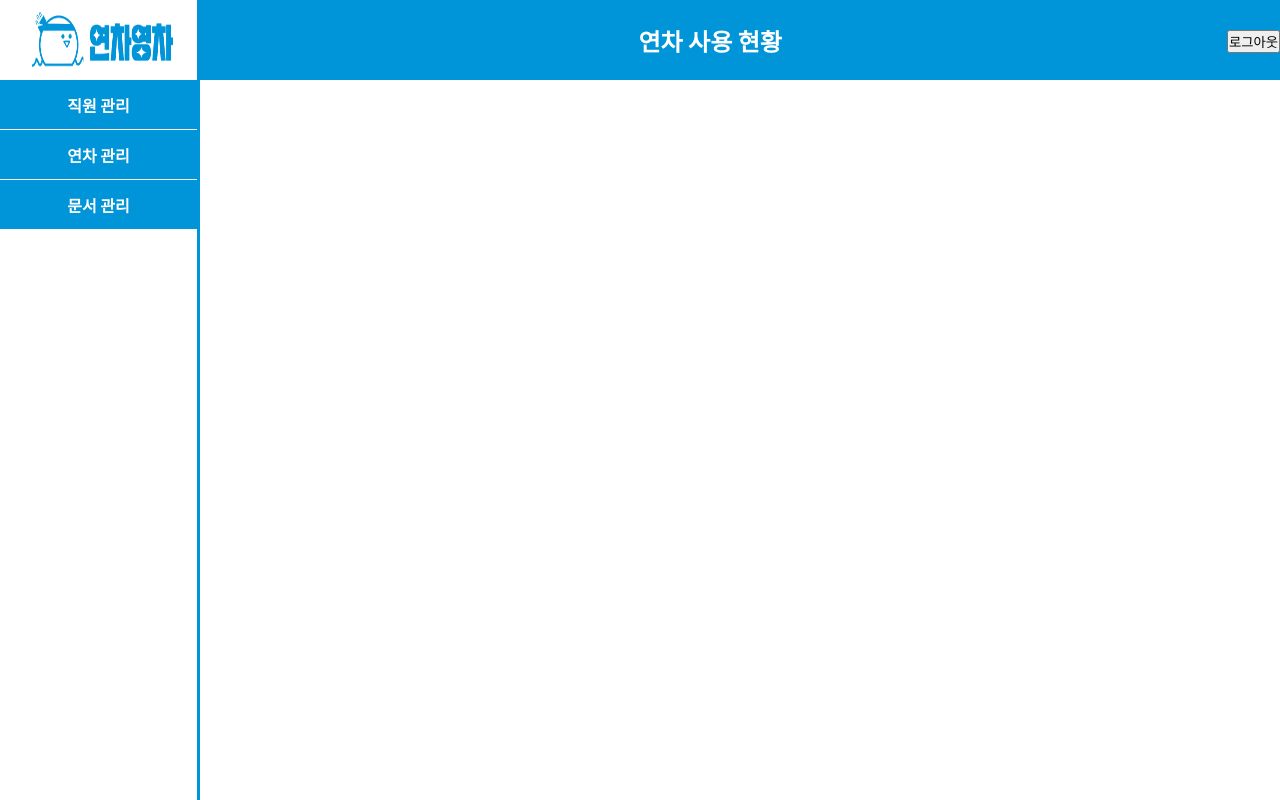
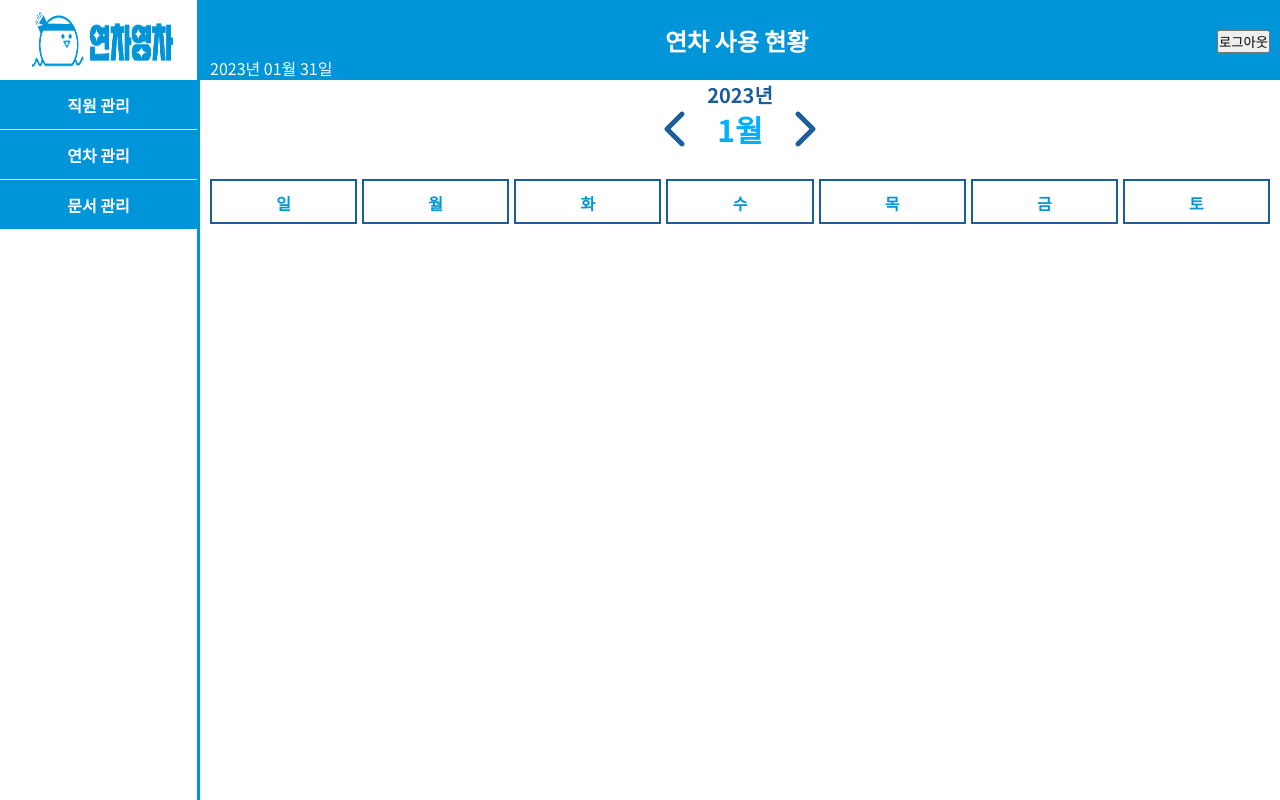
Before and after one commit to jaebong8/YEONCHA_YOUNGCHA, a Next.js app in the folder client/: page / in a window 1280 px wide. Built offline with nearby package versions, Linux system fonts and the light colour scheme; no server answers; sample sign-in values are in the browser's storage.

Commit message:
달력 전 달, 다음 달, 클릭 버튼

```diff
--- a/client/package.json
+++ b/client/package.json
@@ -9,10 +9,15 @@
     "lint": "next lint"
   },
   "dependencies": {
+    "@fortawesome/fontawesome-svg-core": "^6.2.1",
+    "@fortawesome/free-regular-svg-icons": "^6.2.1",
+    "@fortawesome/free-solid-svg-icons": "^6.2.1",
+    "@fortawesome/react-fontawesome": "^0.2.0",
     "@next/font": "13.1.5",
     "@types/node": "18.11.18",
     "@types/react": "18.0.27",
     "@types/react-dom": "18.0.10",
+    "date-fns": "^2.29.3",
     "eslint": "8.32.0",
     "eslint-config-next": "13.1.5",
     "firebase": "^9.16.0",
--- a/client/src/pages/_document.tsx
+++ b/client/src/pages/_document.tsx
@@ -5,11 +5,7 @@ export default function Document() {
         <Html lang="en">
             <Head>
                 <link rel="preconnect" href="https://fonts.googleapis.com" />
-                <link
-                    rel="preconnect"
-                    href="https://fonts.gstatic.com"
-                    crossOrigin
-                />
+                <link rel="preconnect" href="https://fonts.gstatic.com" />
                 <link
                     href="https://fonts.googleapis.com/css2?family=Noto+Sans+KR:wght@100;300;400;700&family=Noto+Sans:wght@100;300;400;700&display=swap"
                     rel="stylesheet"
--- a/client/src/pages/index.tsx
+++ b/client/src/pages/index.tsx
@@ -4,15 +4,19 @@ import { getAuth, onAuthStateChanged, signOut } from "firebase/auth";
 import { useRouter } from "next/router";
 import styles from "../styles/home.module.scss";
 import Image from "next/image";
+import { format, addMonths, subMonths } from "date-fns";
+import { FontAwesomeIcon } from "@fortawesome/react-fontawesome";
+import { faChevronLeft, faChevronRight } from "@fortawesome/free-solid-svg-icons";
 
 const Home: React.FC = () => {
     const auth = getAuth();
     const router = useRouter();
+    const [today, setToday] = useState(new Date());
     const [loading, setLoading] = useState(true);
+    const weekMock = ["일", "월", "화", "수", "목", "금", "토"];
     useEffect(() => {
         onAuthStateChanged(auth, (user) => {
             if (user) {
-                console.log(user);
                 setLoading(false);
             } else {
                 console.log("logout");
@@ -23,6 +27,13 @@ const Home: React.FC = () => {
     const onLogout = useCallback(() => {
         signOut(auth);
     }, []);
+
+    const nextMonthHandler = useCallback(() => {
+        setToday(addMonths(today, 1));
+    }, [today]);
+    const prevMonthHandler = useCallback(() => {
+        setToday(subMonths(today, 1));
+    }, [today]);
 
     return (
         <>
@@ -47,13 +58,33 @@ const Home: React.FC = () => {
                         </nav>
                         <main>
                             <div className={styles.topBar}>
-                                <div className={styles.left}></div>
+                                <div className={styles.left}>
+                                    <div className={styles.fullyearTitle}>{format(new Date(), "yyyy년 MM월 dd일")}</div>
+                                </div>
                                 <h2>연차 사용 현황</h2>
                                 <div className={styles.avatar}>
-                                    {" "}
                                     <button onClick={onLogout}>로그아웃</button>
                                 </div>
                             </div>
+                            <section className={styles.calendarContainer}>
+                                <div className={styles.calendar}>
+                                    <div className={styles.yearTitle}>{format(today, "yyyy년")}</div>
+                                    <div className={styles.monthTitle}>
+                                        <button className={styles.prevButton} onClick={prevMonthHandler}>
+                                            <FontAwesomeIcon icon={faChevronLeft} />
+                                        </button>
+                                        <div className={styles.month}>{format(today, "M월")}</div>
+                                        <button className={styles.nextButton} onClick={nextMonthHandler}>
+                                            <FontAwesomeIcon icon={faChevronRight} />
+                                        </button>
+                                    </div>
+                                    <div className={styles.dayContainer}>
+                                        {weekMock.map((v) => {
+                                            return <div>{v}</div>;
+                                        })}
+                                    </div>
+                                </div>
+                            </section>
                         </main>
                     </div>
                 </>
--- a/client/src/styles/home.module.scss
+++ b/client/src/styles/home.module.scss
@@ -32,13 +32,80 @@
             display: flex;
             justify-content: space-between;
             align-items: center;
+            padding: 0 10px;
+            position: relative;
+            .left {
+                color: #fff;
+                align-self: flex-end;
+                .fullyearTitle {
+                    font-size: 16px;
+                }
+            }
 
             > h2 {
                 min-width: 150px;
                 color: #fff;
+                position: absolute;
+                top: 50%;
+                left: 50%;
+                transform: translate(-50%, -50%);
             }
             .avatar {
             }
         }
+        .calendarContainer {
+            .calendar {
+                .yearTitle {
+                    text-align: center;
+                    font-size: 20px;
+                    font-weight: bold;
+                    color: v.$subColor2;
+                }
+                .monthTitle {
+                    display: flex;
+                    justify-content: center;
+                    align-items: center;
+                    padding: 0 10px;
+                    .month {
+                        font-size: 30px;
+                        line-height: 1;
+                        margin: 0 20px;
+                        color: v.$mainColor;
+                        font-weight: bold;
+                    }
+                    .prevButton,
+                    .nextButton {
+                        all: unset;
+                        width: 40px;
+                        height: 40px;
+                        display: flex;
+                        justify-content: center;
+                        align-items: center;
+                        cursor: pointer;
+                        svg {
+                            width: 100%;
+                            height: 100%;
+                            object-fit: cover;
+                            color: v.$subColor2;
+                        }
+                    }
+                }
+                .dayContainer {
+                    display: grid;
+                    grid-template-columns: repeat(7, 1fr);
+                    gap: 5px;
+                    padding: 10px;
+                    margin-top: 20px;
+                    > div {
+                        padding: 10px;
+                        text-align: center;
+                        color: v.$subColor;
+                        border: 2px solid v.$subColor2;
+                        font-weight: bold;
+                        height: 45px;
+                    }
+                }
+            }
+        }
     }
 }
--- a/client/src/styles/variables.scss
+++ b/client/src/styles/variables.scss
@@ -1,2 +1,3 @@
 $mainColor: #00b0ff;
 $subColor: #0094d8;
+$subColor2: #1c5d9b;
```
Also changed, not shown: 1 other file (tests, documents, lock files or other folders).
